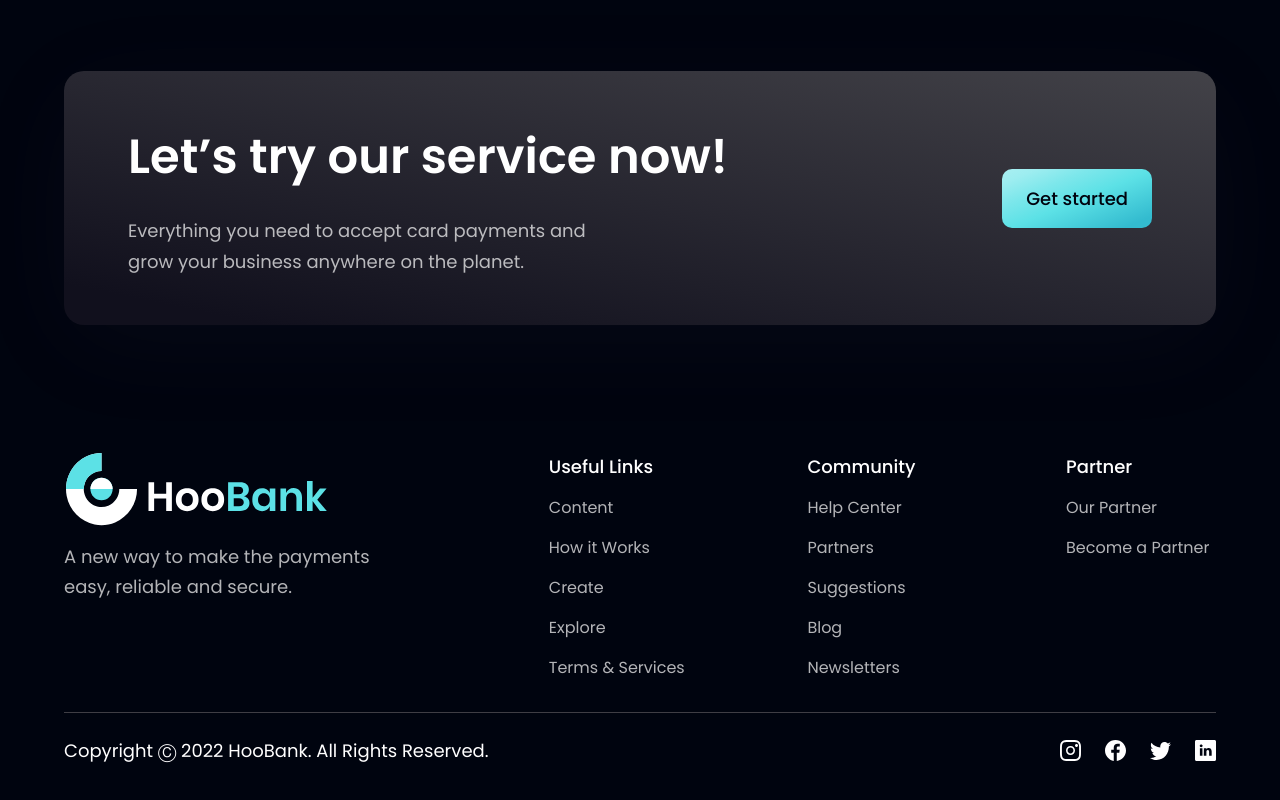
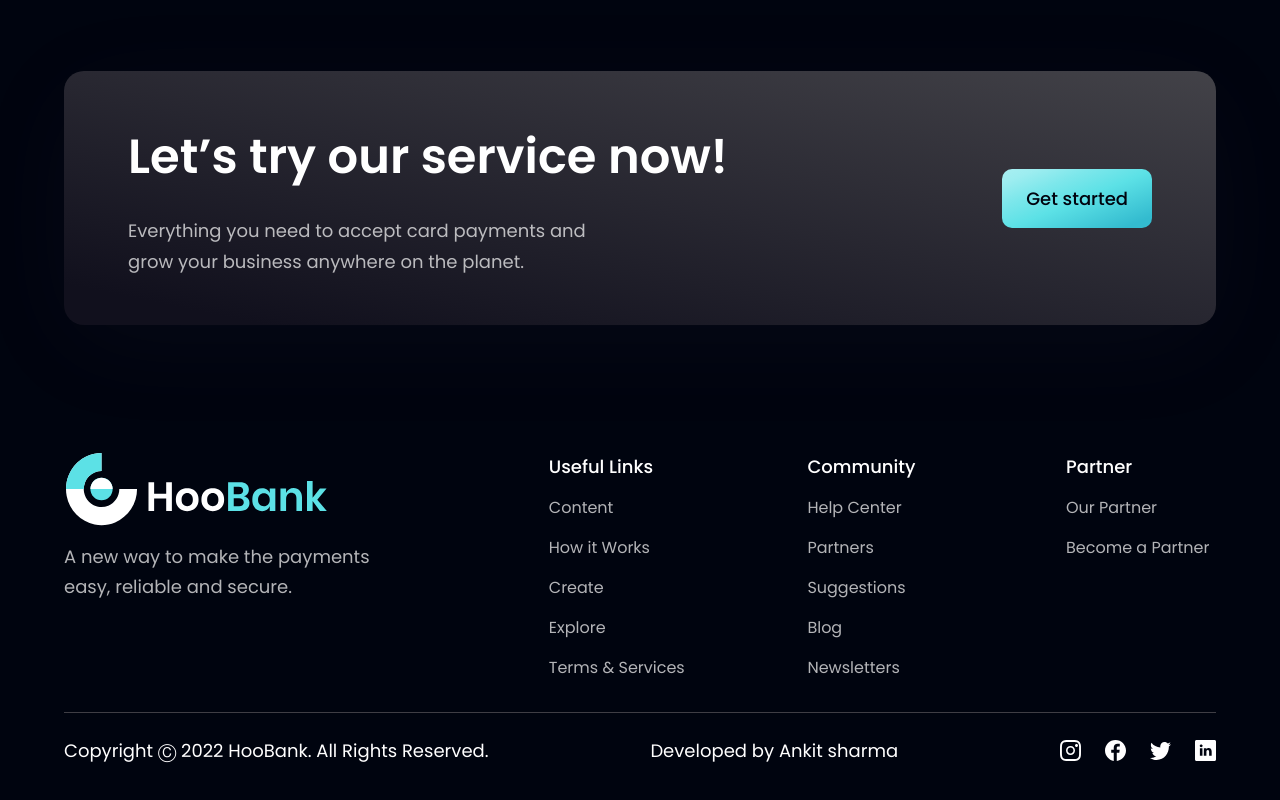
Before and after one commit to ankitkr52/Hoo-bank-UI, a React (Vite) app: page / in a window 1280 px wide. Shown: the part 4117-4917 px from the top of the page. Built offline with nearby package versions, Linux system fonts and the light colour scheme.

Commit message:
Add developer credit to footer

```diff
--- a/src/components/Footer.jsx
+++ b/src/components/Footer.jsx
@@ -42,6 +42,11 @@
     <div className="w-full flex justify-between items-center md:flex-row flex-col pt-6 border-t-[1px] border-t-[#3F3E45]">
       <p className="font-poppins font-normal text-center text-[18px] leading-[27px] text-white">
         Copyright Ⓒ 2022 HooBank. All Rights Reserved.
+
+      </p>
+      <p className="font-poppins font-normal text-center text-[18px] leading-[27px] text-white">
+        Developed by Ankit sharma
+
       </p>
 
       <div className="flex flex-row md:mt-0 mt-6">
```
